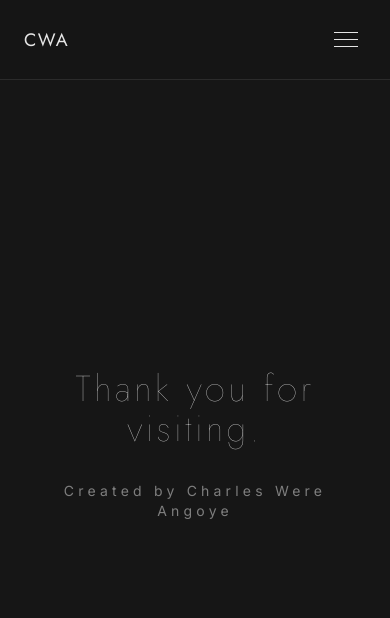
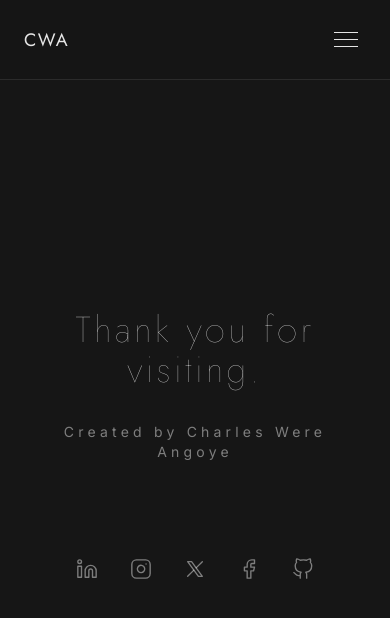
Before and after one commit to charleswereangoye/my_portfolio, a Next.js app: page /outro in a window 390 px wide. Shown: the top 618 px of the page. Built offline with nearby package versions, Linux system fonts and the light colour scheme.

Commit message:
updated outro tab to show my socials when on mobile view

```diff
--- a/app/outro/page.tsx
+++ b/app/outro/page.tsx
@@ -12,10 +12,41 @@ export default function OutroPage() {
           Thank you for visiting.
         </h1>
 
-        <p className="text-sm tracking-[0.3em] text-foreground/50 transition-colors duration-300">
+        <p className="text-sm tracking-[0.3em] text-foreground/50 transition-colors duration-300 mb-16 md:mb-0">
           Created by Charles Were Angoye
         </p>
       </FadeIn>
+
+      {/* --- MOBILE ONLY SOCIAL ICONS (FIXED) --- */}
+      <FadeIn delay={0.4}>
+        <div className="flex md:hidden items-center justify-center gap-8 text-foreground/50 w-full mt-8">
+          {/* LinkedIn */}
+          <a href="https://www.linkedin.com/in/charles-were-angoye-21a661326" target="_blank" rel="noopener noreferrer" className="hover:text-foreground transition-colors" aria-label="LinkedIn">
+            <svg width="22" height="22" viewBox="0 0 24 24" fill="none" stroke="currentColor" strokeWidth="1.5" strokeLinecap="round" strokeLinejoin="round"><path d="M16 8a6 6 0 0 1 6 6v7h-4v-7a2 2 0 0 0-2-2 2 2 0 0 0-2 2v7h-4v-7a6 6 0 0 1 6-6z"></path><rect x="2" y="9" width="4" height="12"></rect><circle cx="4" cy="4" r="2"></circle></svg>
+          </a>
+
+          {/* Instagram */}
+          <a href="https://instagram.com/chaleeblack" target="_blank" rel="noopener noreferrer" className="hover:text-foreground transition-colors" aria-label="Instagram">
+            <svg width="22" height="22" viewBox="0 0 24 24" fill="none" stroke="currentColor" strokeWidth="1.5" strokeLinecap="round" strokeLinejoin="round"><rect x="2" y="2" width="20" height="20" rx="5" ry="5"></rect><path d="M16 11.37A4 4 0 1 1 12.63 8 4 4 0 0 1 16 11.37z"></path><line x1="17.5" y1="6.5" x2="17.51" y2="6.5"></line></svg>
+          </a>
+
+          {/* X (formerly Twitter) */}
+          <a href="https://x.com/chaleeblack" target="_blank" rel="noopener noreferrer" className="hover:text-foreground transition-colors" aria-label="X (Twitter)">
+            <svg width="22" height="22" viewBox="0 0 24 24" fill="none" stroke="currentColor" strokeWidth="1.5" strokeLinecap="round" strokeLinejoin="round"><path d="M4 4l11.733 16h4.267l-11.733 -16z" /><path d="M4 20l6.768 -6.768m2.46 -2.46l6.772 -6.772" /></svg>
+          </a>
+
+          {/* Facebook */}
+          <a href="https://facebook.com/chaleeblack" target="_blank" rel="noopener noreferrer" className="hover:text-foreground transition-colors" aria-label="Facebook">
+            <svg width="22" height="22" viewBox="0 0 24 24" fill="none" stroke="currentColor" strokeWidth="1.5" strokeLinecap="round" strokeLinejoin="round"><path d="M18 2h-3a5 5 0 0 0-5 5v3H7v4h3v8h4v-8h3l1-4h-4V7a1 1 0 0 1 1-1h3z"></path></svg>
+          </a>
+
+          {/* GitHub */}
+          <a href="https://github.com/charleswereangoye" target="_blank" rel="noopener noreferrer" className="hover:text-foreground transition-colors" aria-label="GitHub">
+            <svg width="22" height="22" viewBox="0 0 24 24" fill="none" stroke="currentColor" strokeWidth="1.5" strokeLinecap="round" strokeLinejoin="round"><path d="M9 19c-5 1.5-5-2.5-7-3m14 6v-3.87a3.37 3.37 0 0 0-.94-2.61c3.14-.35 6.44-1.54 6.44-7A5.44 5.44 0 0 0 20 4.77 5.07 5.07 0 0 0 19.91 1S18.73.65 16 2.48a13.38 13.38 0 0 0-7 0C6.27.65 5.09 1 5.09 1A5.07 5.07 0 0 0 5 4.77a5.44 5.44 0 0 0-1.5 3.78c0 5.42 3.3 6.61 6.44 7A3.37 3.37 0 0 0 9 18.13V22"></path></svg>
+          </a>
+        </div>
+      </FadeIn>
+
     </div>
   );
 }
```
